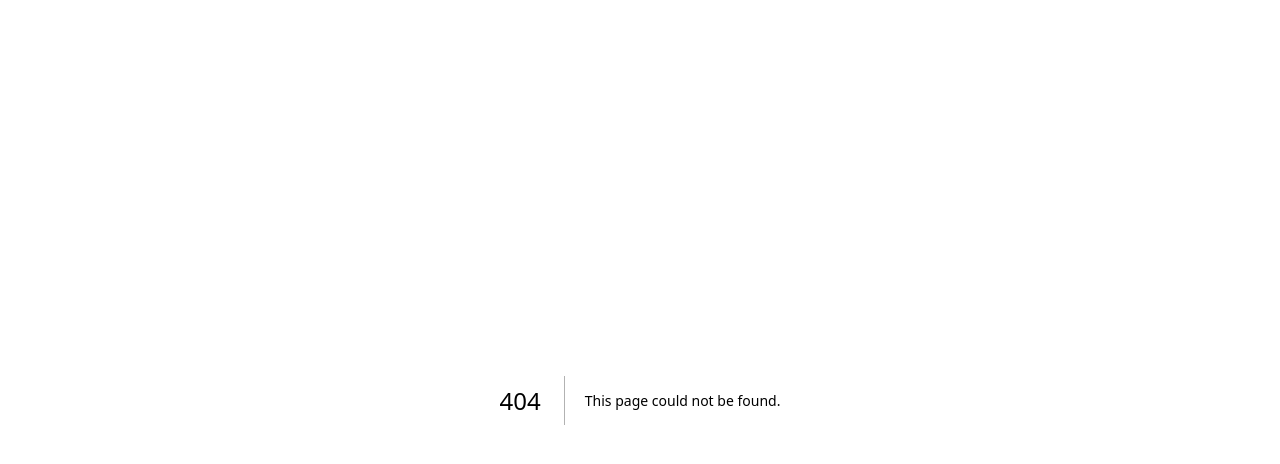
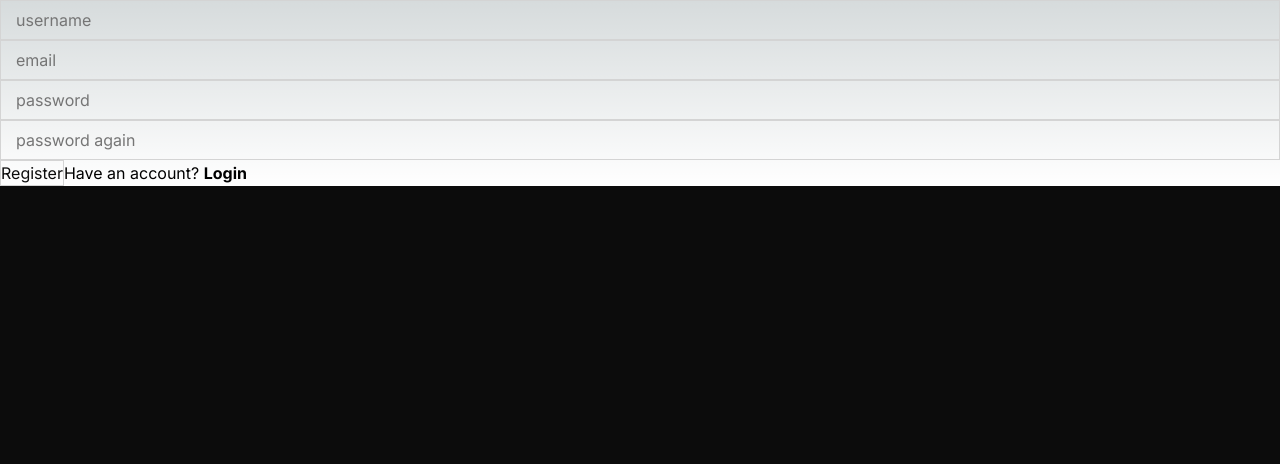
Before and after one commit to tqlong1609/nextjs-app-template, a Next.js app: page /signup in a window 1280 px wide. Before the commit this address had no page. Shown: the top 464 px of the page. Built offline with nearby package versions, Linux system fonts and the light colour scheme.

Commit message:
feat: login + signup template, validate with zod

```diff
--- a/package.json
+++ b/package.json
@@ -17,7 +17,8 @@
     "bootstrap-icons": "^1.11.3",
     "next": "14.2.5",
     "react": "^18",
-    "react-dom": "^18"
+    "react-dom": "^18",
+    "zod": "^3.23.8"
   },
   "devDependencies": {
     "@commitlint/cli": "^19.3.0",
--- /dev/null
+++ b/src/app/(auth)/signup/page.tsx
@@ -0,0 +1,13 @@
+import SignUpForm from '@/components/SignUpForm'
+
+const SignUpPage = () => {
+  return (
+    <div>
+      <div>
+        <SignUpForm />
+      </div>
+    </div>
+  )
+}
+
+export default SignUpPage
--- /dev/null
+++ b/src/components/SignUpForm/index.tsx
@@ -0,0 +1,35 @@
+'use client'
+
+import { useEffect } from 'react'
+import { useFormState } from 'react-dom'
+
+import Link from 'next/link'
+import { useRouter } from 'next/navigation'
+
+import { signUp } from '@/lib/actions/signUp.action'
+
+const SignUpForm = () => {
+  const [state, formAction] = useFormState(signUp, undefined)
+
+  const router = useRouter()
+
+  useEffect(() => {
+    state?.success && router.push('/login')
+  }, [state?.success, router])
+
+  return (
+    <form action={formAction}>
+      <input type="text" placeholder="username" name="username" />
+      <input type="email" placeholder="email" name="email" />
+      <input type="password" placeholder="password" name="password" />
+      <input type="password" placeholder="password again" name="passwordRepeat" />
+      <button>Register</button>
+      {state?.error}
+      <Link href="/login">
+        Have an account? <b>Login</b>
+      </Link>
+    </form>
+  )
+}
+
+export default SignUpForm
--- /dev/null
+++ b/src/lib/actions/signUp.action.ts
@@ -0,0 +1,13 @@
+export const signUp = async (prevState, formData) => {
+  const { username, email, password, passwordRepeat } = Object.fromEntries(formData)
+
+  if (password !== passwordRepeat) {
+    return { error: 'Passwords do not match' }
+  }
+
+  try {
+    return { success: true }
+  } catch (err) {
+    return { error: 'Invalid username or password' }
+  }
+}
```
Also changed, not shown: src/app/(auth)/login/page.tsx (added, +15 -0 lines), src/components/LoginForm/index.tsx (added, +27 -0 lines), src/lib/actions/login.action.ts (added, +33 -0 lines), 2 other files (tests, documents, lock files or other folders).
